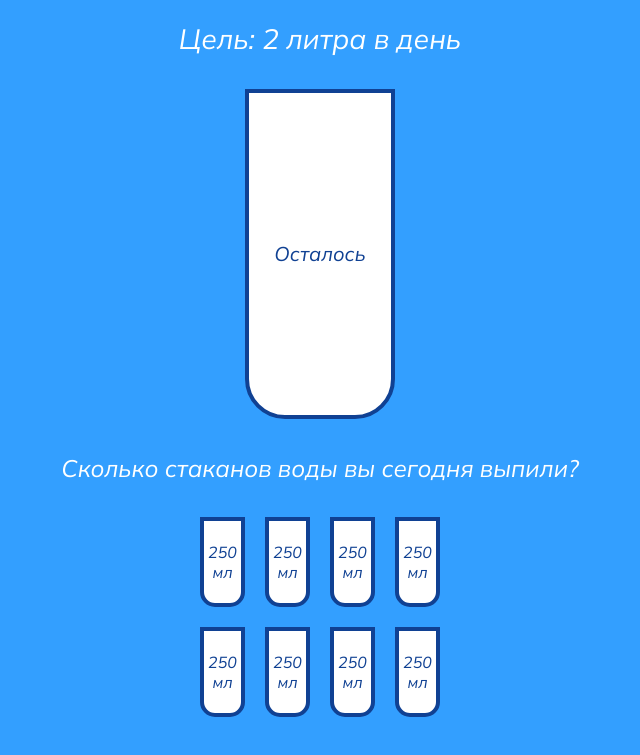
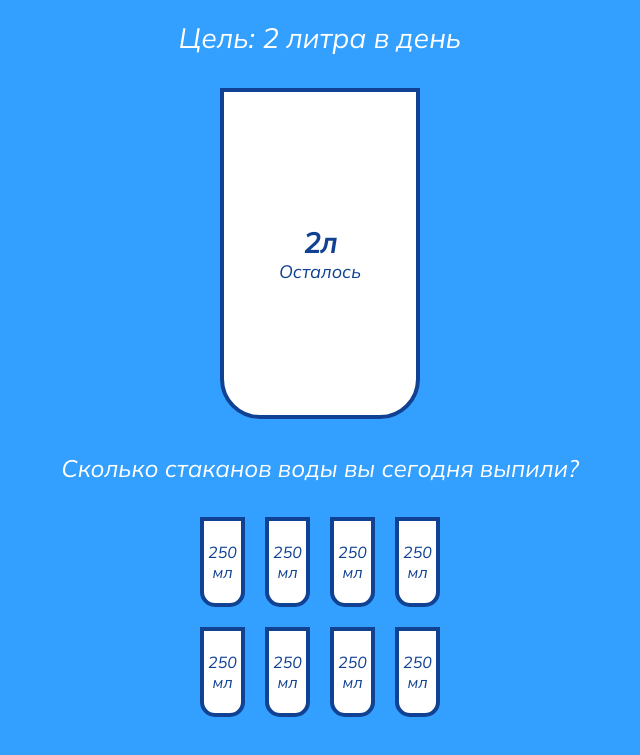
Before and after one commit to guzel-kabirova/50_JS_projects, a plain HTML site: page 16_DrinkWater/index.html in a window 1280 px wide. Shown: the part 73-828 px from the top of the page, without its empty margins (320-960 px from the left). Drawn offline with Linux system fonts and the light colour scheme.

Commit message:
Implemented increasing percent and decreasing liters click by click. Second click empties the small cup of water

```diff
--- a/16_DrinkWater/script.js
+++ b/16_DrinkWater/script.js
@@ -1,4 +1,28 @@
 const cups = document.querySelectorAll('.small-cup');
+const remained = document.getElementById('remained');
+const liters = document.getElementById('liters');
+const percent = document.querySelector('.percent');
+
+const updateLiters = () => {
+    const fullCups = document.querySelectorAll('.small-cup.full').length;
+    const allCups = cups.length;
+    if (fullCups === 0) {
+        percent.style.visibility = 'hidden';
+        percent.style.height = '0';
+    } else {
+        percent.style.visibility = 'visible';
+        percent.style.height = `${400 * (fullCups / allCups)}px`;
+        percent.innerText = `${100 * (fullCups / allCups)}%`;
+    }
+    if (fullCups === allCups) {
+        remained.style.visibility = 'hidden';
+        remained.style.height = '0';
+    } else {
+        remained.style.visibility = 'visible';
+        remained.style.height = `${400 * (1 - fullCups / allCups)}px`;
+        liters.innerText = `${2 - (250 * fullCups / 1000)}л`;
+    }
+};
 
 const highlightCups = (idxClick) => {
     if (cups[idxClick].classList.contains('full')
@@ -10,8 +34,13 @@ const highlightCups = (idxClick) => {
             cup.classList.add('full');
         } else cup.classList.remove('full');
     });
+    updateLiters();
 };
 
+updateLiters();
+
 cups.forEach((cup, idxClick) => {
-    cup.addEventListener('click', () => highlightCups(idxClick));
+    cup.addEventListener('click', () => {
+        highlightCups(idxClick);
+    });
 });
--- a/16_DrinkWater/style.css
+++ b/16_DrinkWater/style.css
@@ -44,8 +44,8 @@ h2 {
     align-items: center;
     border: 4px solid var(--color-border);
     border-radius: 0 0 40px 40px;
-    width: 150px;
-    height: 330px;
+    width: 200px;
+    height: 400px;
     background-color: var(--color-white);
     color: var(--color-border);
     margin: 10px;
@@ -93,11 +93,11 @@ p {
 }
 
 .remained .remained-text {
-    font-size: 20px;
+    font-size: 18px;
 }
 
 .percent {
-    height: 0;
+    height: fit-content;
     display: flex;
     flex-direction: column;
     justify-content: center;
```
